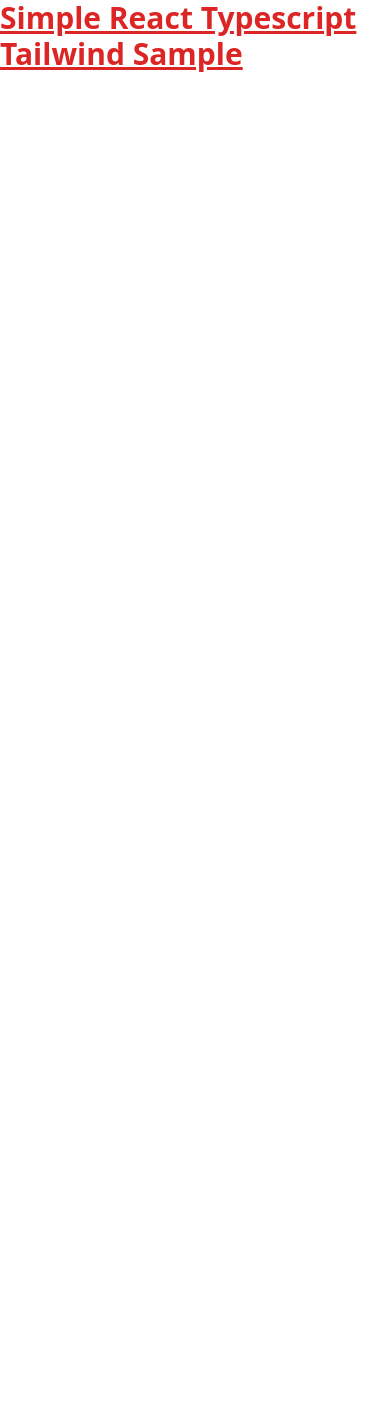
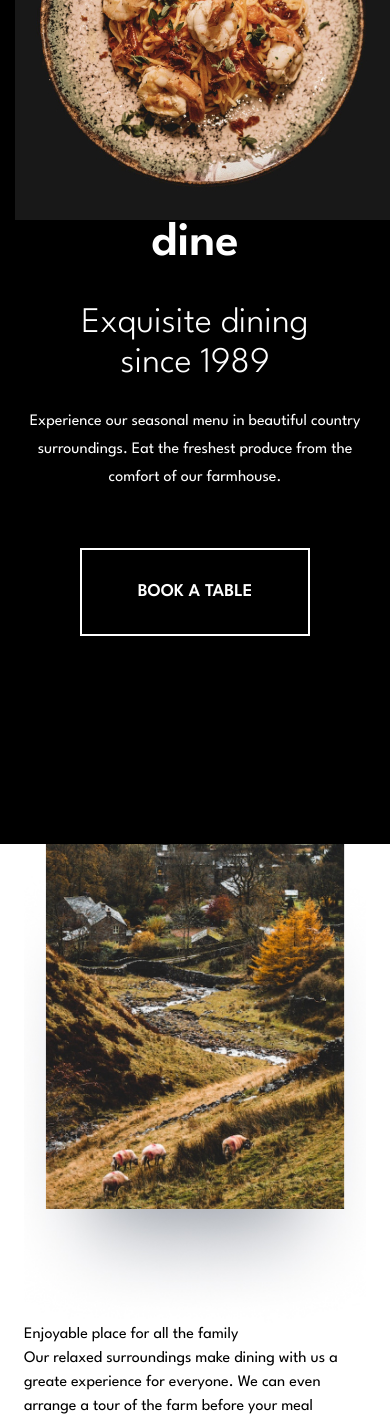
Before and after one commit to JoshDagat/restaurant, a React (Create React App) app: page / in a window 390 px wide. Before the commit the page ends 844 px from the top, so only its background shows below. Built offline with nearby package versions, Linux system fonts and the light colour scheme; the HTML template or start-up script is replaced by a standard one.

Commit message:
Add mobile view for hero section

```diff
--- a/src/App.tsx
+++ b/src/App.tsx
@@ -1,10 +1,30 @@
 import './App.css';
+import countryImg from "./assets/country-side-mobile.jpg"
 
 function App() {
   return (
-    <h1 className="text-3xl font-bold underline text-red-600">
-      Simple React Typescript Tailwind Sample
-    </h1>
+    <main className='min-h-screen w-full font-league_spartan mx-auto'>
+      <section id="hero" className='h-screen flex flex-col w-full mx-auto bg-black '>
+        <div className="hero_background bg-hero_mobile bg-contain bg-no-repeat bg-[right_top] md:bg-hero_desktop md:bg-[right_top] bg-fixed h-full w-full max-h-[220px]"></div>
+        <div className="hero__contents text-white w-full px-6 text-center">
+          <h1 className="text-5xl font-semibold mb-9">dine</h1>
+          <p className="font-light text-4xl leading-10 max-w-[80%] mx-auto mb-6">Exquisite dining since 1989</p>
+          <p className="text-base leading-7 mb-14">Experience our seasonal menu in beautiful country surroundings. Eat the freshest produce from the comfort of our farmhouse.</p>
+          <button className="text-lg font-semibold border-2 border-white py-7 px-14">BOOK A TABLE</button>
+        </div>
+      </section>
+
+      <section id="features" className='px-6'>
+        <div className="feature-card">
+          {/* <div className="feature-image"></div> */}
+          <div className="feature-details">
+            <img src={countryImg} alt="" />
+            <h2>Enjoyable place for all the family</h2>
+            <p>Our relaxed surroundings make dining with us a greate experience for everyone. We can even arrange a tour of the farm before your meal</p>
+          </div>
+        </div>
+      </section>
+    </main>
   );
 }
 
```
